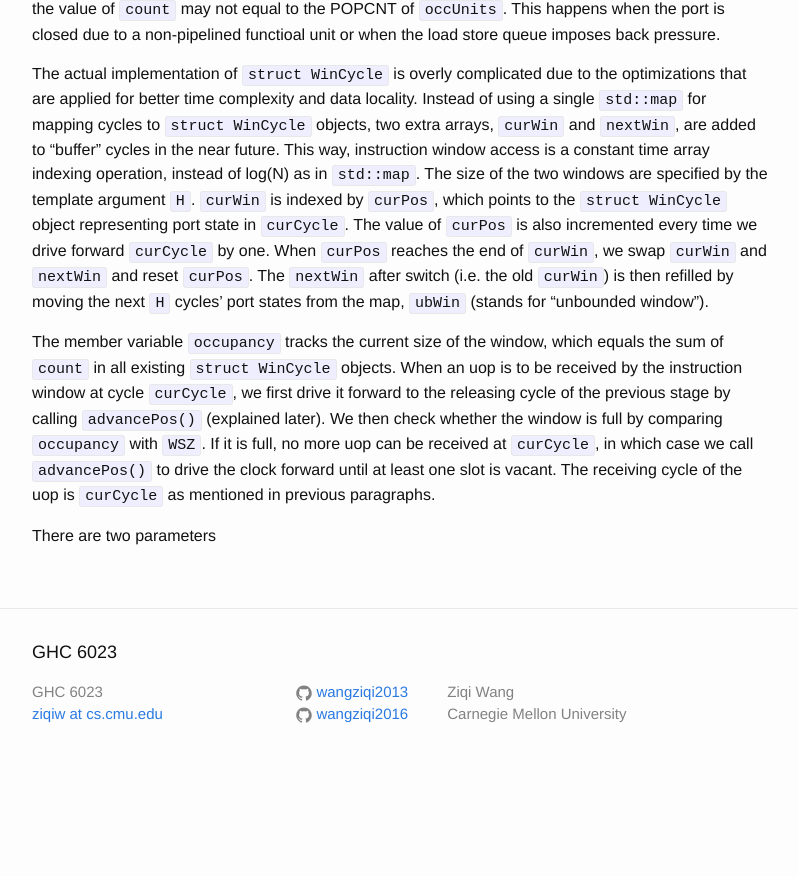
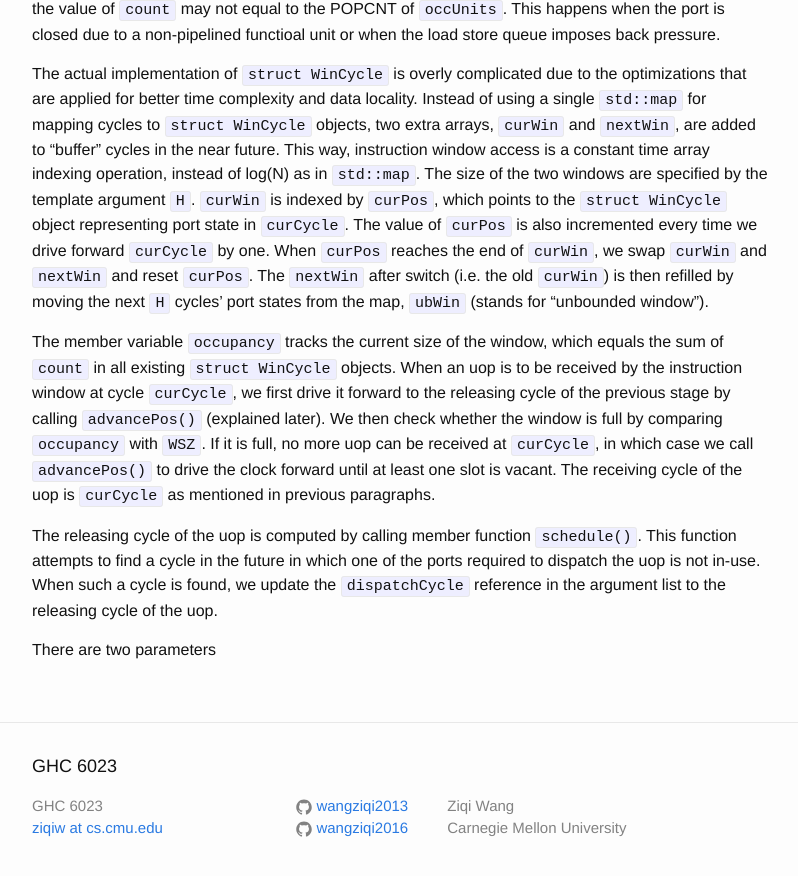
Before and after one commit to wangziqi2013/wangziqi2013.github.io, a Jekyll site: the page built from _posts/2019-12-31-zsim-microarch.markdown, in a window 1280 px wide and 900 px high, scrolled down 14703 px. Shown: the top 876 px of the window, without its empty margins (238-1036 px from the left). Built offline with Jekyll 4.4.1, drawn with Linux system fonts in a browser that asks for light colours; before the commit the page ends 15489 px from its top, so only the background shows below that.

Commit message:
Adding releasing cycle

```diff
--- a/_posts/2019-12-31-zsim-microarch.markdown
+++ b/_posts/2019-12-31-zsim-microarch.markdown
@@ -544,7 +544,9 @@ whether the window is full by comparing `occupancy` with `WSZ`. If it is full, n
 in which case we call `advancePos()` to drive the clock forward until at least one slot is vacant. The receiving
 cycle of the uop is `curCycle` as mentioned in previous paragraphs.
 
-
+The releasing cycle of the uop is computed by calling member function `schedule()`. This function attempts to find a
+cycle in the future in which one of the ports required to dispatch the uop is not in-use. When such a cycle is found,
+we update the `dispatchCycle` reference in the argument list to the releasing cycle of the uop.
 
 
 
```
